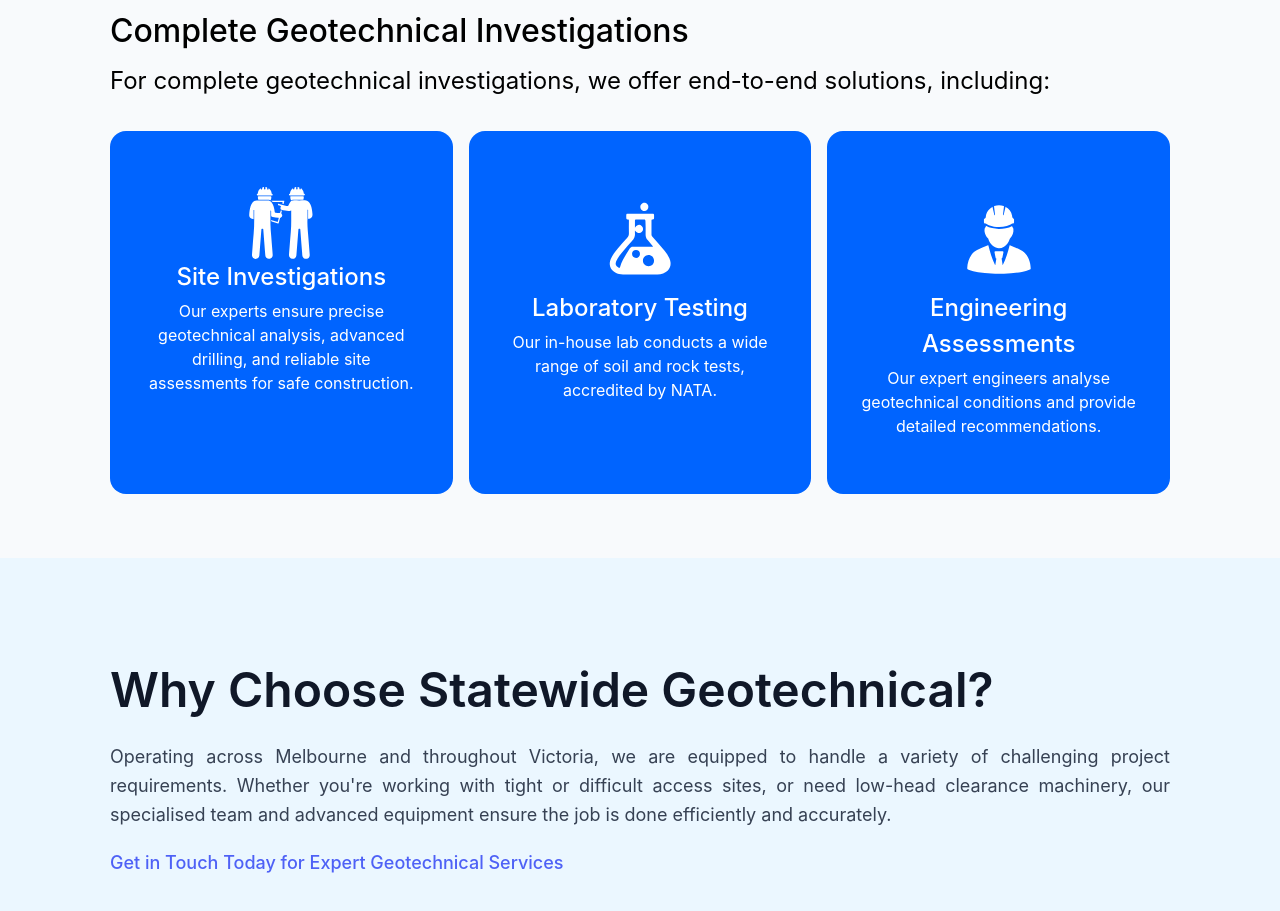
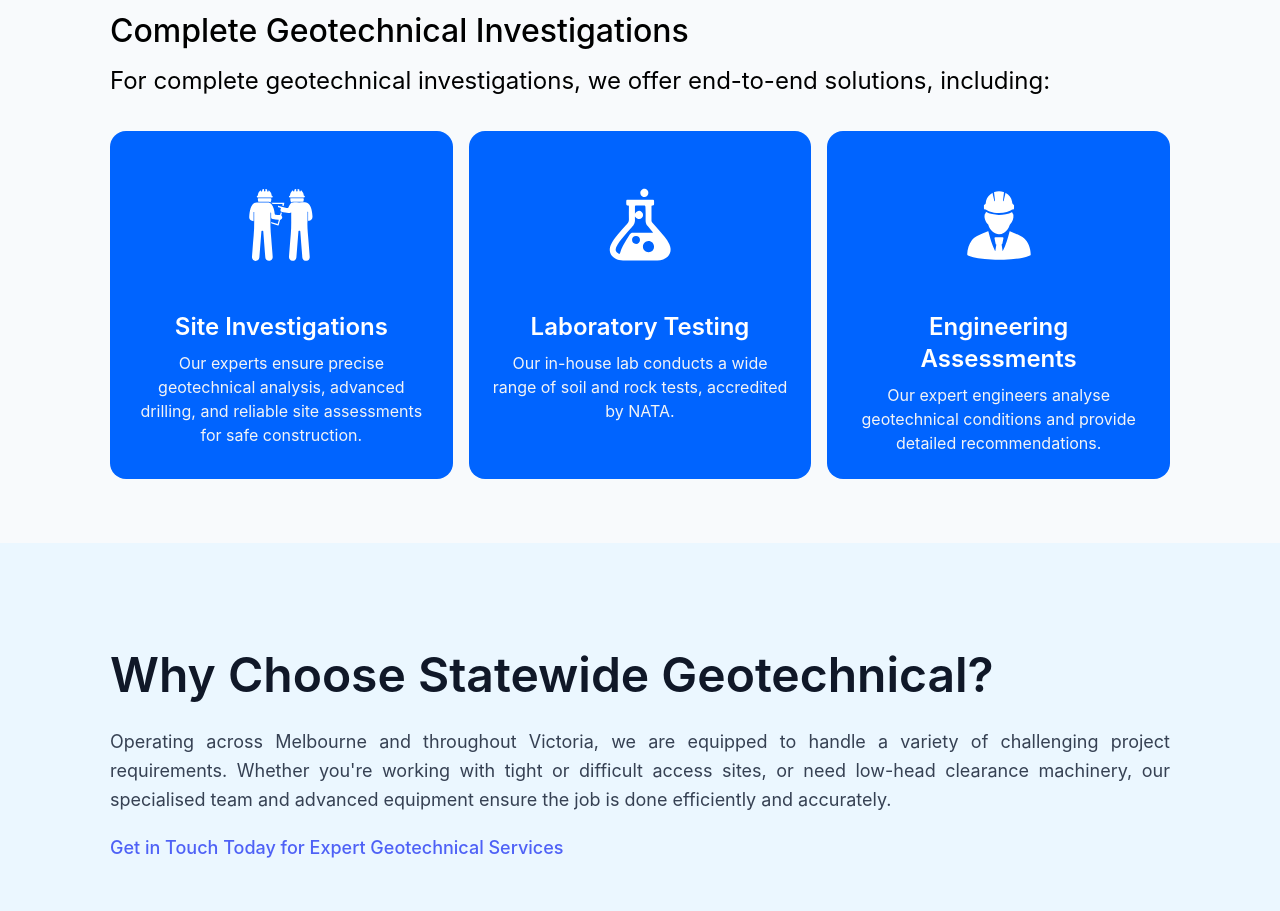
Before and after one commit to tharanga-madurapperuma/statewide-geotechnical_construction-site, a React (Vite) app: page /site in a window 1280 px wide. Shown: the part 4240-5151 px from the top of the page. Built offline with nearby package versions, Linux system fonts and the light colour scheme.

Commit message:
updated horizontal alignment issue

```diff
--- a/src/components/card-icon-text-center/CardIconTextCenterColored.jsx
+++ b/src/components/card-icon-text-center/CardIconTextCenterColored.jsx
@@ -7,20 +7,27 @@ const CardIconTextCenterColored = ({
     bodyText,
 }) => {
     return (
-        <div className="w-full h-full ">
-            <div className="w-full h-full flex flex-col items-center rounded-2xl bg-blue-600 text-white hover:bg-blue-700 transition duration-700 p-8 sm:px-4 xl:px-8 lg:py-8">
-                <div className="mt-1 md:mt-2 lg:mt-6">
-                    <img className="text-white" src={iconUrl} />
+        <div className="w-full h-full flex flex-col items-center bg-blue-600 text-white rounded-2xl p-6 hover:bg-blue-700 transition duration-500">
+            {/* Icon */}
+            <div className="flex items-center justify-center w-[140px] h-[140px]">
+                <img
+                    src={iconUrl}
+                    alt="Icon"
+
+                />
             </div>
-                <h2 className="font-inter text-14 font-500 text-center md:text-18 lg:text-24">
+
+            {/* Title */}
+            <h2 className="font-inter text-lg md:text-xl lg:text-2xl font-semibold text-center mt-4">
                 {titleText}
             </h2>
+
+            {/* Body/Description */}
             {bodyTextPresent && (
-                    <p className="font-inter text-12 font-400 mt-1 sm:text-12 text-center md:text-14 lg:text-16 lg:mb-6">
+                <p className="font-inter text-sm md:text-base text-center mt-2 text-gray-100">
                     {bodyText}
                 </p>
             )}
-            </div>
         </div>
     );
 };
```
Lines whose indentation alone changed are shown as unchanged.
